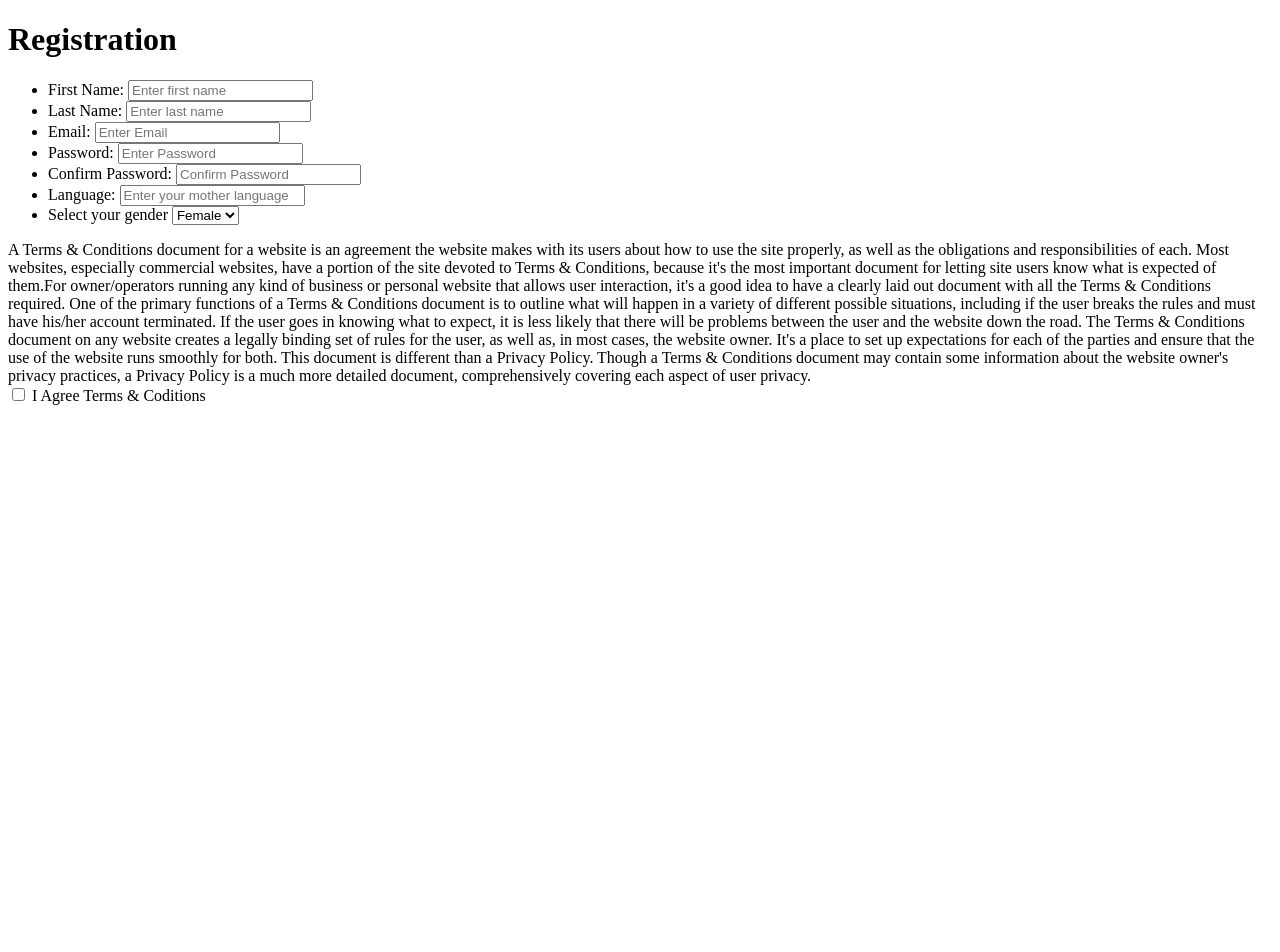
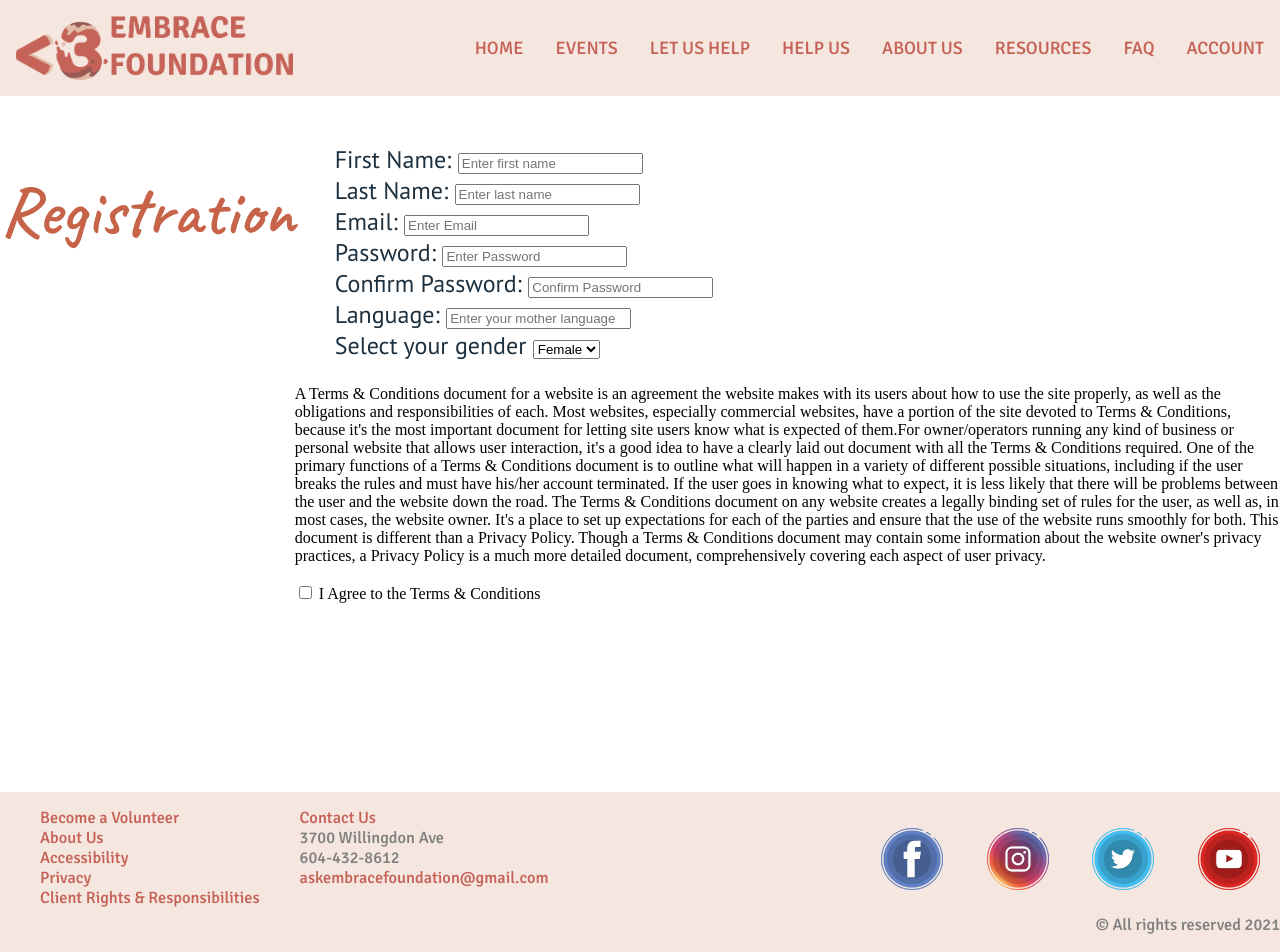
Before and after one commit to SetarehSh/cmd-f-2021, a PHP site: page /register.html in a window 1280 px wide. Before the commit the page ends 405 px from the top, so only its background shows below. Run offline with PHP 8.4, Linux system fonts and the light colour scheme.

Commit message:
added style to register

```diff
--- a/register.html
+++ b/register.html
@@ -2,12 +2,37 @@
 <html lang="en">
 <head>
     <meta charset="UTF-8">
+    <meta http-equiv="X-UA-Compatible" content="IE=edge">
     <meta name="viewport" content="width=device-width, initial-scale=1.0">
-  <title>Document</title>
-
+    <link rel="shortcut icon" href="./images/logo/favicon.ico" type="image/x-icon">
+    <link rel="stylesheet" href="./src/nav.css">
+    <link rel="stylesheet" href="./src/register.css">
+    <link rel="stylesheet" href="./src/footer.css">
+    <link rel="preconnect" href="https://fonts.gstatic.com">
+    <!-- Fonts Used-->
+    <link href="https://fonts.googleapis.com/css2?family=Signika:wght@500&display=swap" rel="stylesheet">
+    <link href="https://fonts.googleapis.com/css2?family=Caveat:wght@600&display=swap" rel="stylesheet">
+    <link href="https://fonts.googleapis.com/css2?family=PT+Sans&display=swap" rel="stylesheet">
+    <title>Embrace Foundation</title>
 </head>
-  <h1> Registration  </h1>
 <body>
+  <nav>
+    <img id="logo" src="./images/logo/Original on Transparent.png"
+      alt="Embrace Foundation Logo with Sideways Heart">
+    <ul>
+      <li><a href="">Home</a></li>
+      <li><a href="./events.html">Events</a></li>
+      <li><a href="">Let Us Help</a></li>
+      <li><a href="">Help Us</a></li>
+      <li><a href="">About Us</a></li>
+      <li><a href="">Resources</a></li>
+      <li><a href="">FAQ</a></li>
+      <li><a href="">Account</a></li>
+    </ul>
+  </nav>
+  <div class="wrapper">
+    <main>
+    <h1 id="welcome"> Registration </h1>
     <form id="registration" >
       <ul>
         <li>
@@ -86,12 +111,42 @@
         The Terms & Conditions document on any website creates a legally binding set of rules for the user, as well as, in most cases, the website owner. It's a place to set up expectations for each of the parties and ensure that the use of the website runs smoothly for both.
         This document is different than a Privacy Policy. Though a Terms & Conditions document may contain some information about the website owner's privacy practices, a Privacy Policy is a much more detailed document, comprehensively covering each aspect of user privacy.
         <br>
-      <input type="checkbox" name="terms" id="agreeCheckbox">  I Agree Terms & Coditions
-      <br><br>
+        <br>
+        <input type="checkbox" name="terms" id="agreeCheckbox">  I Agree to the Terms & Conditions
+        <input type="submit" name="submit" id="submitBtn" style="display: none">
+
       </div>
 
-    <input type="submit" name="submit" id="submitBtn" style="display: none">
     </form>
+  </main>
     <script type="text/javascript" src="scripts/validator.js"></script>
+  </div>
+    <footer>
+        <div id="footerNav">
+            <ul>
+                <li><a href="">Become a Volunteer</a></li>
+                <li><a href="">About Us</a></li>
+                <li><a href="">Accessibility</a></li>
+                <li><a href="">Privacy</a></li>
+                <li><a href="">Client Rights & Responsibilities</a></li>
+            </ul>
+            <ul>
+                <li><a href="">Contact Us</a></li>
+                <li>3700 Willingdon Ave</li>
+                <li>604-432-8612</li>
+                <a href="mailto:askembracefoundation@gmail.com">askembracefoundation@gmail.com</a>
+            </ul>
+            <ul>
+        </div>
+        <ul>
+            <img class="socialMedia" src="./img/social media icons/facebook.png" alt="Facebook Icon">
+            <img class="socialMedia" src="./img/social media icons/Instagram.png" alt="Instagram Icon">
+            <img class="socialMedia" src="./img/social media icons/Twitter.png" alt="Twitter Icon">
+            <img class="socialMedia" src="./img/social media icons/YouTube.png" alt="Youtube Icon">
+            <ul class="copyright">
+                <li>© All rights reserved 2021</li>
+            </ul>
+        </ul>
+  </footer>
 </body>
 </html>
--- a/scripts/validator.js
+++ b/scripts/validator.js
@@ -1,11 +1,3 @@
-// $(document).ready(function (event) {
-//   $('form').on('submit', function () {
-//     event.preventDefault();
-//     var email = $(this).children();
-//     console.log(email);
-//     alert("hello")
-//   })
-// })
 const form = document.getElementById('registration');
 const checkbox = document.getElementById('agreeCheckbox');
 function formValidation() {
@@ -18,8 +10,6 @@ let confirmPassword = document.getElementById('confirmPassword')
 let language = document.getElementById('language')
 //event listener
 checkbox.addEventListener('click', toggleButton)
-
-
 
 function toggleButton() {
   let submitBtn = document.getElementById('submitBtn')
@@ -39,28 +29,13 @@ function submit(event) {
       if (checkLength (language)) {
         if (validatePassword(password)) {
           location.replace("./dashboard.html");
-
-          break;
+          return
         }
       }
     }
   }
   alert('Please check your input.')
 }
-
-// function checkPW (password) {
-//   const passwd = /^[A-Za-z]\w{7,14}$/;
-//   if (password.value.match(passwd)) {
-//     // alert('correct')
-//     console.log(password.value)
-//     return true;
-//   }
-//   else {
-//     alert('password should between 6 to 20 characters,contain more than one numeric digit, one uppercase and one lowercase letter')
-//     console.log(password.value)
-//     return false;
-//   }
-// }
 
 function checkLength (input) {
   if (input.value.length >= 2) {
--- a/src/register.css
+++ b/src/register.css
@@ -0,0 +1,24 @@
+main {
+  display: flex;
+  position: relative;
+  justify-content: space-between;
+  padding-top: 15vh;
+  height: calc(100vh - 16vh);
+}
+#welcome {
+  font-family: 'Caveat', cursive;
+  font-size: calc(30px + 5vh);
+  color: #C66348;
+}
+#registration ul{
+  font-family: 'PT Sans', sans-serif;
+  font-size: calc(16px + 1vh);
+  text-align: left;
+  color: #1C303F;
+}
+#registration ul li {
+  list-style: none;
+}
+.agreement {
+  margin-bottom: 40px;
+}
```
Also changed, not shown: events.html (+36 -12 lines), src/event.css (+9 -4 lines). Lines whose indentation alone changed are shown as unchanged.
